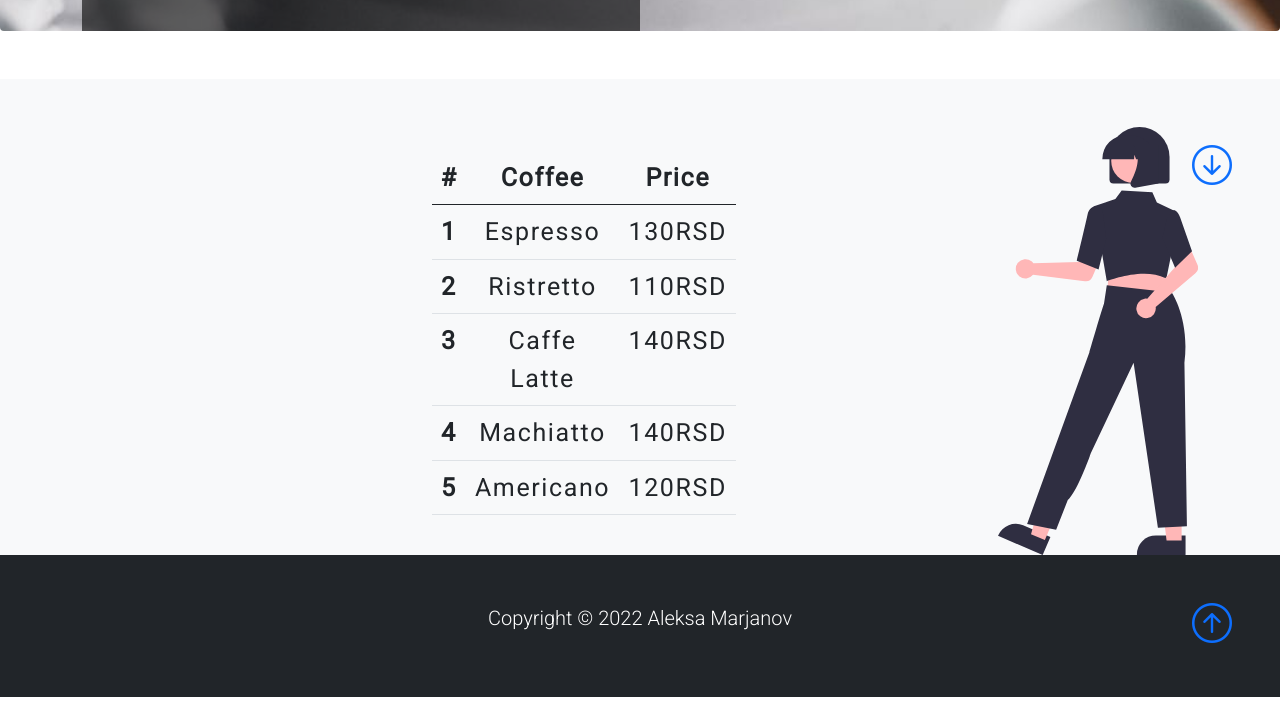
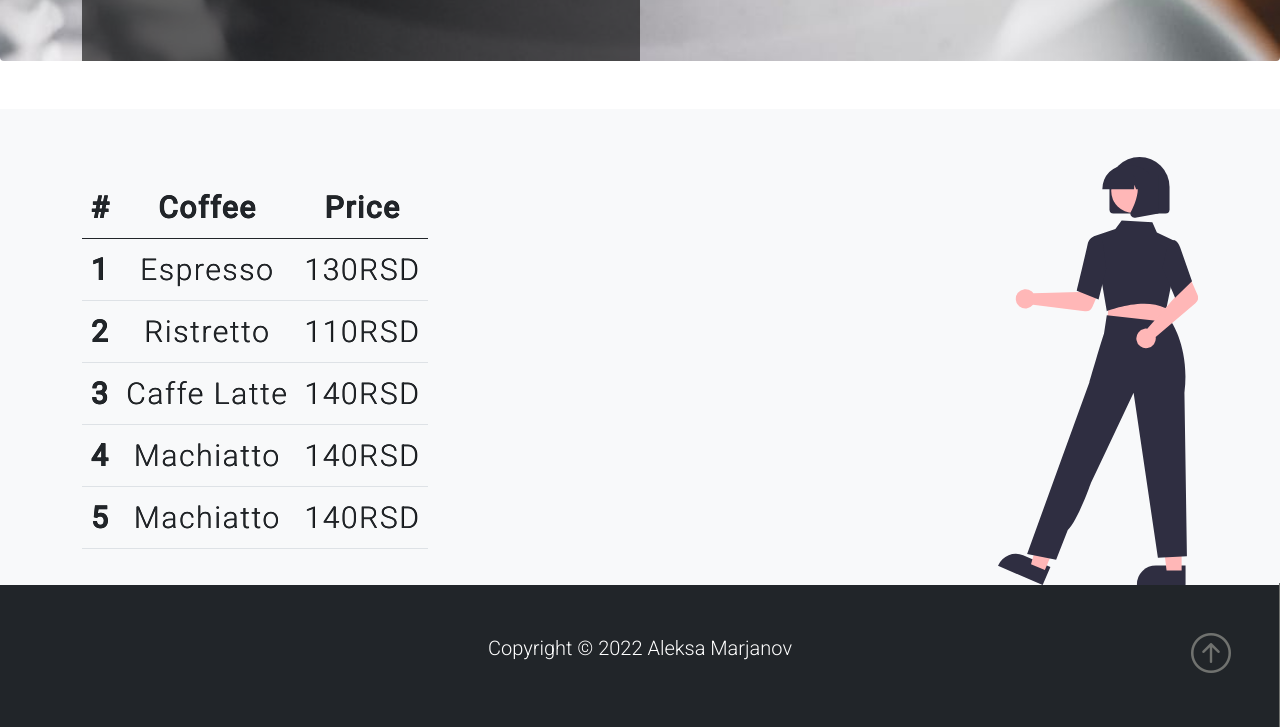
Before and after one commit to AleksaMarjanov/2brothers_coffe_shop_mock, a website: page Menu.html in a window 1280 px wide. Shown: the part 561-1288 px from the top of the page. Before the commit the page ends 1258 px from the top, so only its background shows below. Drawn offline with nearby package versions, Linux system fonts and the light colour scheme.

```diff
--- a/Menu.html
+++ b/Menu.html
@@ -68,46 +68,42 @@
   <div class="container">
    <div class="d-sm-flex align-items-center justify-content-between">
       <div>
-        <table class="table table-hover ">
+        <table class="table table-hover text-dark">
           <thead>
-            <tr class="m-0">
-            <th class="w-10">#</th>
-            <th class="w-30">Coffee</th>
-            <th class="w-30">Price</th>
+            <tr>
+            <th >#</th>
+            <th  colspan="2" >Coffee</th>
+            <th >Price</th>
           </tr>
           </thead>
           <tbody>
             <tr class="m-0">
-              <th scope="row" class="w-10">1</th>
-              <td class="w-30">Espresso</td>
-              <td class="w-30">130RSD</td>
+              <th scope="row">1</th>
+              <td  colspan="2">Espresso</td>
+              <td >130RSD</td>
             </tr>
             <tr>
-              <th scope="row" class="w-10">2</th>
-              <td class="w-30">Ristretto</td>
-              <td class="w-30">110RSD</td>
+              <th scope="row">2</th>
+              <td colspan="2">Ristretto</td>
+              <td >110RSD</td>
             </tr>
             <tr>
-              <th scope="row" class="w-10">3</th>
-              <td class="w-30">Caffe Latte</td>
-              <td class="w-30">140RSD</td>
+              <th scope="row" >3</th>
+              <td colspan="2" >Caffe Latte</td>
+              <td>140RSD</td>
             </tr>
             <tr>
-              <th scope="row" class="w-10">4</th>
-              <td class="w-30">Machiatto</td>
-              <td class="w-30">140RSD</td>
+              <th scope="row" >4</th>
+              <td  colspan="2">Machiatto</td>
+              <td>140RSD</td>
             </tr>
             <tr>
-              <th scope="row" class="w-10">5</th>
-              <td class="w-30">Americano</td>
-              <td class="w-30">120RSD</td>
+              <th scope="row" >5</th>
+              <td  colspan="2">Machiatto</td>
+              <td>140RSD</td>
             </tr>
           </tbody>
         </table>
-        <a href="#" class="position-absolute bottom-0 end-0 p-5">
-
-          <i class="bi bi-arrow-down-circle h1"></i>
-        </a>
        </div>
      <img class="img-fluid d-none d-sm-block" src="./images/Point1.svg" width="200px">
     </div>
--- a/styles.css
+++ b/styles.css
@@ -74,6 +74,7 @@
 .wrapper h1 {
   font-size: 40px;
   font-weight: 600;
+  margin-top: 30px;
   text-shadow: 3px 4px 5px #000;
 }
 
@@ -104,10 +105,25 @@
 }
 
 table {
-  font-size: 25px;
+  font-size: 30px;
   letter-spacing: 0.1rem;
   text-align: center;
   justify-content: center;
   display: block;
-  padding-left: 350px;
+  font-weight: 300;
+  text-shadow: 0.3px 0.4px 0.5px #000;
+  cursor: pointer;
+  border: #000;
 }
+
+footer a {
+  color: #70726f;
+  font-size: 20px;
+  padding: 10px;
+  border-right: 1px solid #70726f;
+  transition: all 0.5s ease;
+}
+
+footer:hover a:first-child {
+  color: white;
+}
```
Also changed, not shown: index.html (+9 -0 lines).
